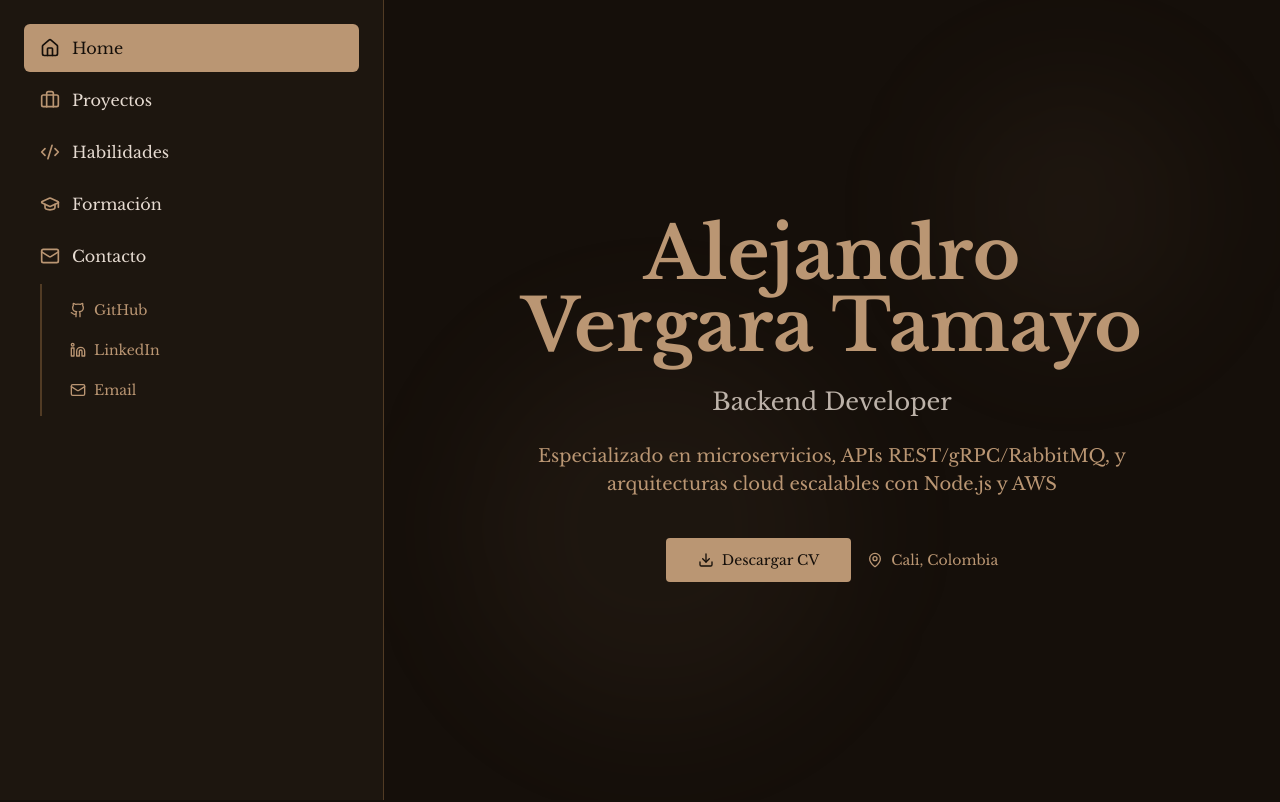
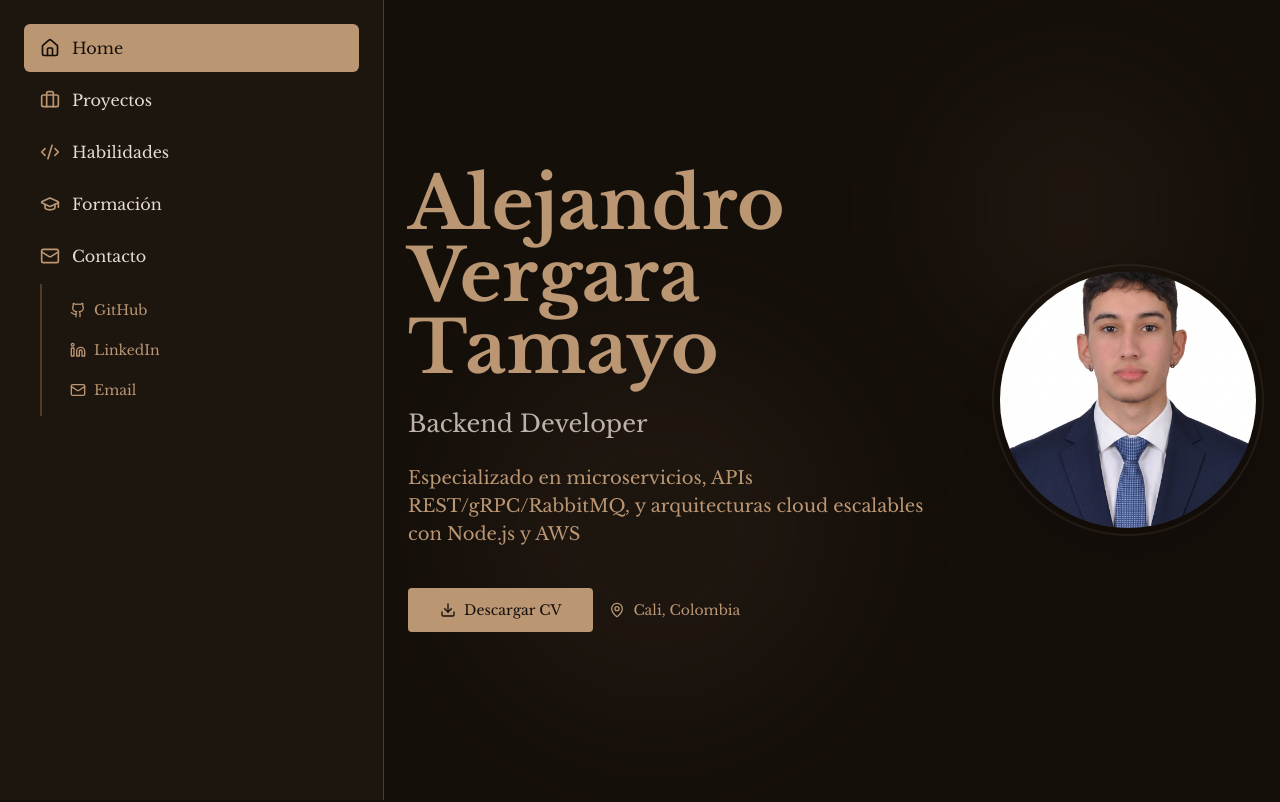
Before and after one commit to Alejotamayo28/web, a Next.js app: page / in a window 1280 px wide. Shown: the top 802 px of the page. Built offline with nearby package versions, Linux system fonts and the light colour scheme.

Commit message:
add photo

```diff
--- a/app/page.tsx
+++ b/app/page.tsx
@@ -9,6 +9,7 @@ import { SidebarProjectItem } from "@/components/sidebar-project-item";
 import { Button } from "@/components/ui/button";
 import { Card, CardContent } from "@/components/ui/card";
 import { Badge } from "@/components/ui/badge";
+import Image from "next/image";
 import {
   Download, Github, Linkedin, Mail, MapPin,
   Home, Briefcase, Code2, GraduationCap, ChevronDown,
@@ -325,17 +326,20 @@ const EducationCard = ({ degree, period, institution }: { degree: string, period
           <div className="absolute top-20 right-20 w-64 h-64 bg-accent/5 rounded-full blur-3xl" />
           <div className="absolute bottom-20 left-20 w-96 h-96 bg-primary/5 rounded-full blur-3xl" />
 
-            <div className="text-center relative z-10 max-w-3xl space-y-6">
-              <h1 className="text-5xl md:text-7xl font-bold text-primary mb-4 text-balance">
+          <div className="relative z-10 max-w-5xl w-full">
+            <div className="flex flex-col lg:flex-row items-center justify-center gap-8 lg:gap-16">
+              {/* Text Content - Left */}
+              <div className="text-center lg:text-left space-y-6 flex-1">
+                <h1 className="text-5xl md:text-6xl lg:text-7xl font-bold text-primary mb-4 text-balance">
                   {cvData.name}
                 </h1>
                 <p className="text-xl md:text-2xl text-foreground/80 leading-relaxed">
                   Backend Developer
                 </p>
-              <p className="text-base md:text-lg text-muted-foreground max-w-2xl mx-auto leading-relaxed">
+                <p className="text-base md:text-lg text-muted-foreground max-w-2xl mx-auto lg:mx-0 leading-relaxed">
                   Especializado en microservicios, APIs REST/gRPC/RabbitMQ, y arquitecturas cloud escalables con Node.js y AWS
                 </p>
-              <div className="flex flex-wrap gap-4 justify-center items-center pt-4">
+                <div className="flex flex-wrap gap-4 justify-center lg:justify-start items-center pt-4">
                   <Button onClick={handleDownloadCV} size="lg" className="flex items-center gap-2">
                     <Download className="h-5 w-5" />
                     Descargar CV
@@ -343,6 +347,25 @@ const EducationCard = ({ degree, period, institution }: { degree: string, period
                   <div className="flex items-center gap-2 text-sm text-muted-foreground">
                     <MapPin className="h-4 w-4" />
                     <span>{cvData.contact.location}</span>
+                  </div>
+                </div>
+              </div>
+
+              {/* Profile Photo - Right */}
+              <div className="flex-shrink-0">
+                <div className="relative">
+                  <div className="w-48 h-48 md:w-56 md:h-56 lg:w-64 lg:h-64 rounded-full overflow-hidden border-4 border-primary/20 shadow-2xl">
+                    <Image
+                      src="/traje-alejandro.png"
+                      alt={cvData.name}
+                      fill
+                      className="object-cover rounded-full"
+                      priority
+                    />
+                  </div>
+                  {/* Decorative ring */}
+                  <div className="absolute -inset-2 rounded-full border-2 border-primary/10" />
+                </div>
               </div>
             </div>
           </div>
--- a/next.config.mjs
+++ b/next.config.mjs
@@ -5,6 +5,9 @@ const nextConfig = {
   },
   output: 'export',
   distDir: 'out',
+  images: {
+    unoptimized: true,
+  },
 }
 
 export default nextConfig
```
Also changed, not shown: public/traje-alejandro.png (added), 40 other files (tests, documents, lock files or other folders). Lines whose indentation alone changed are shown as unchanged.
